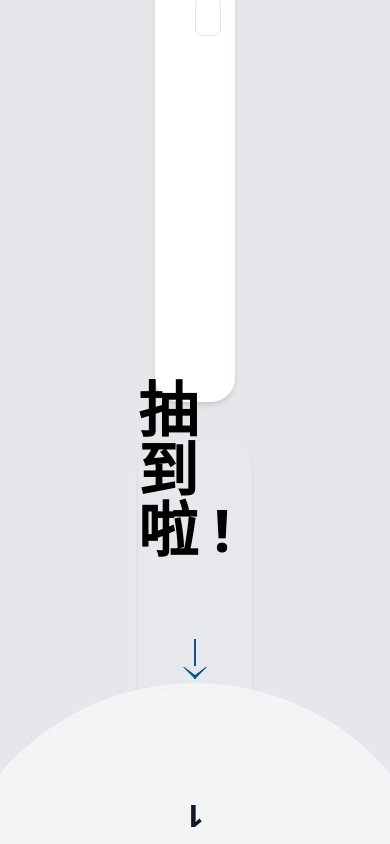
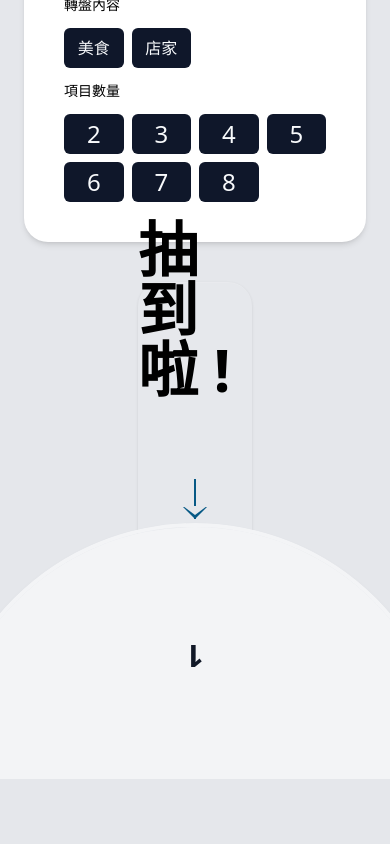
Before and after one commit to NhOuOiB/WhatToEat, a React (Vite) app: page / in a window 390 px wide. Shown: the top 844 px of the page. Built offline with nearby package versions, Linux system fonts and the light colour scheme.

Commit message:
feat: Update SettingPanel component with responsive layout and additional options

```diff
--- a/src/components/settingPanel/SettingPanel.tsx
+++ b/src/components/settingPanel/SettingPanel.tsx
@@ -12,7 +12,7 @@ interface SettingPanelProps {
 
 const SettingPanel: React.FC<SettingPanelProps> = ({ setSegments, segments }) => {
   return (
-    <div className="w-1/5 h-5/6 p-10 grid grid-cols-1 grid-rows-7 bg-[#ffffff] rounded-3xl shadow-md">
+    <div className="w-full md:w-1/3 xl:w-1/4 2xl:w-1/4 min-[1980px]:w-1/5 h-5/6 p-10 flex flex-col gap-4 sm:gap-10 bg-[#ffffff] rounded-3xl shadow-md">
       <div className="flex flex-col gap-4">
         <Label htmlFor="">轉盤樣式</Label>
         <div className="grid grid-cols-2 gap-2">
@@ -25,35 +25,24 @@ const SettingPanel: React.FC<SettingPanelProps> = ({ setSegments, segments }) =>
         </div>
       </div>
       <div className="flex flex-col gap-4">
-        <Label htmlFor="">轉盤樣式</Label>
-        <div className="grid grid-cols-8 gap-2">
-          <Button className="px-6 py-4 text-2xl">1</Button>
-          <Button className="px-6 py-4 text-2xl">2</Button>
-          <Button className="px-6 py-4 text-2xl">3</Button>
-          <Button className="px-6 py-4 text-2xl">4</Button>
-          <Button className="px-6 py-4 text-2xl">5</Button>
-          <Button className="px-6 py-4 text-2xl">6</Button>
-          <Button className="px-6 py-4 text-2xl">7</Button>
-          <Button className="px-6 py-4 text-2xl">8</Button>
+        <Label htmlFor="">轉盤內容</Label>
+        <div className="grid grid-cols-4 gap-2">
+          <Button className="px-6 py-4 text-md">美食</Button>
+          <Button className="px-6 py-4 text-md">店家</Button>
         </div>
       </div>
       <div className="flex flex-col gap-4">
         <Label htmlFor="count">項目數量</Label>
-        <Select onValueChange={(value) => setSegments(value)} defaultValue={segments}>
-          <SelectTrigger id="count" className="w-3/4 h-[2.4rem]">
-            <SelectValue placeholder="選擇項目數量" />
-          </SelectTrigger>
-          <SelectContent>
-            {[...Array(8).keys()].map(
-              (i) =>
-                i !== 0 && (
-                  <SelectGroup key={i}>
-                    <SelectItem value={`${i + 1}`}>{i + 1}</SelectItem>
-                  </SelectGroup>
-                )
-            )}
-          </SelectContent>
-        </Select>
+        <div className="grid grid-cols-4 sm:grid-cols-8 md:grid-cols-2 xl:grid-cols-4 2xl:grid-cols-6 min-[2560px]:grid-cols-8 gap-2">
+          {[...Array(8).keys()].map(
+            (i) =>
+              i !== 0 && (
+                <Button className="px-6 py-4 text-2xl" onClick={() => setSegments(`${i + 1}`)}>
+                  {i + 1}
+                </Button>
+              )
+          )}
+        </div>
       </div>
     </div>
   );
```
